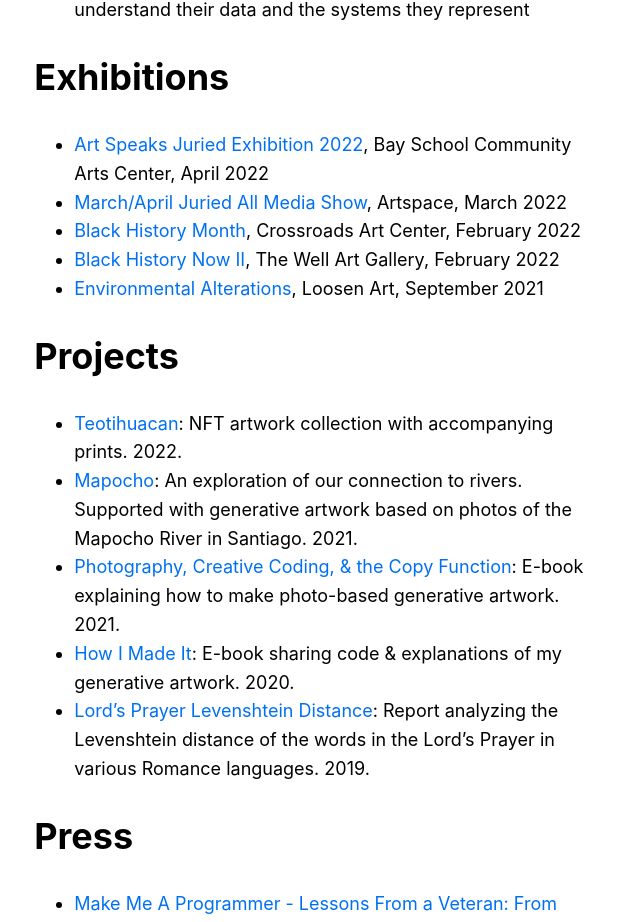
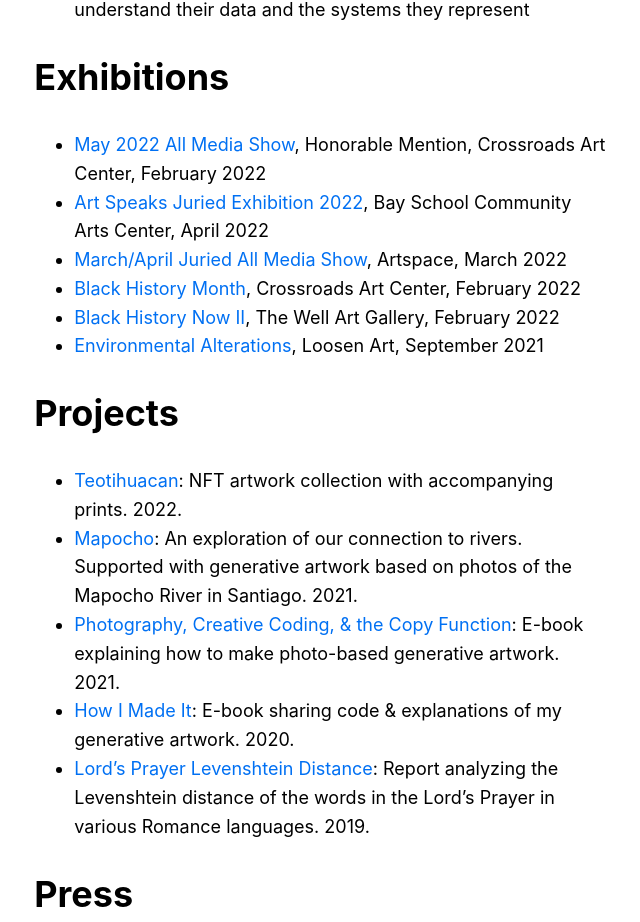
Before and after one commit to apbryant/website, a Next.js app: page /cv in a window 1280 px wide. Shown: the part 1595-2517 px from the top of the page, without its empty margins (319-959 px from the left). Built offline with nearby package versions, Linux system fonts and the light colour scheme.

Commit message:
update cv

```diff
--- a/pages/cv.js
+++ b/pages/cv.js
@@ -33,6 +33,7 @@ export default function CV() {
 
       <h1>Exhibitions</h1>
 	<ul>
+    <li><a href="https://www.crossroadsartcenter.com/">May 2022 All Media Show</a>, Honorable Mention, Crossroads Art Center, February 2022</li>
   <li><a href="https://www.bayschool-arts.com/pages/artspeaks">Art Speaks Juried Exhibition 2022</a>, Bay School Community Arts Center, April 2022</li>
   <li><a href="http://artspacegallery.org/2022/exhibits/all_media_march_april/">March/April Juried All Media Show</a>, Artspace, March 2022</li>
 	<li><a href="https://www.crossroadsartcenter.com/collections/black-history-month-call-for-artists-and-online-exhibition">Black History Month</a>, Crossroads Art Center, February 2022</li>
```
